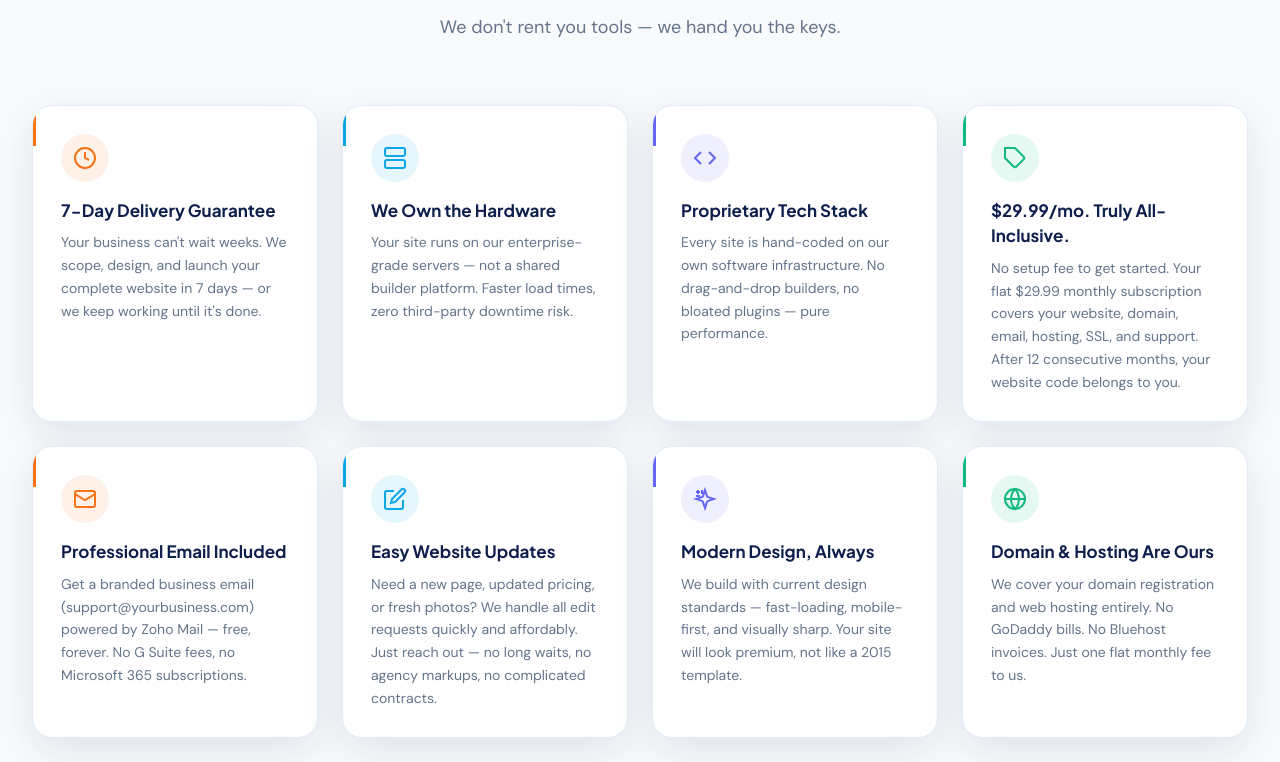
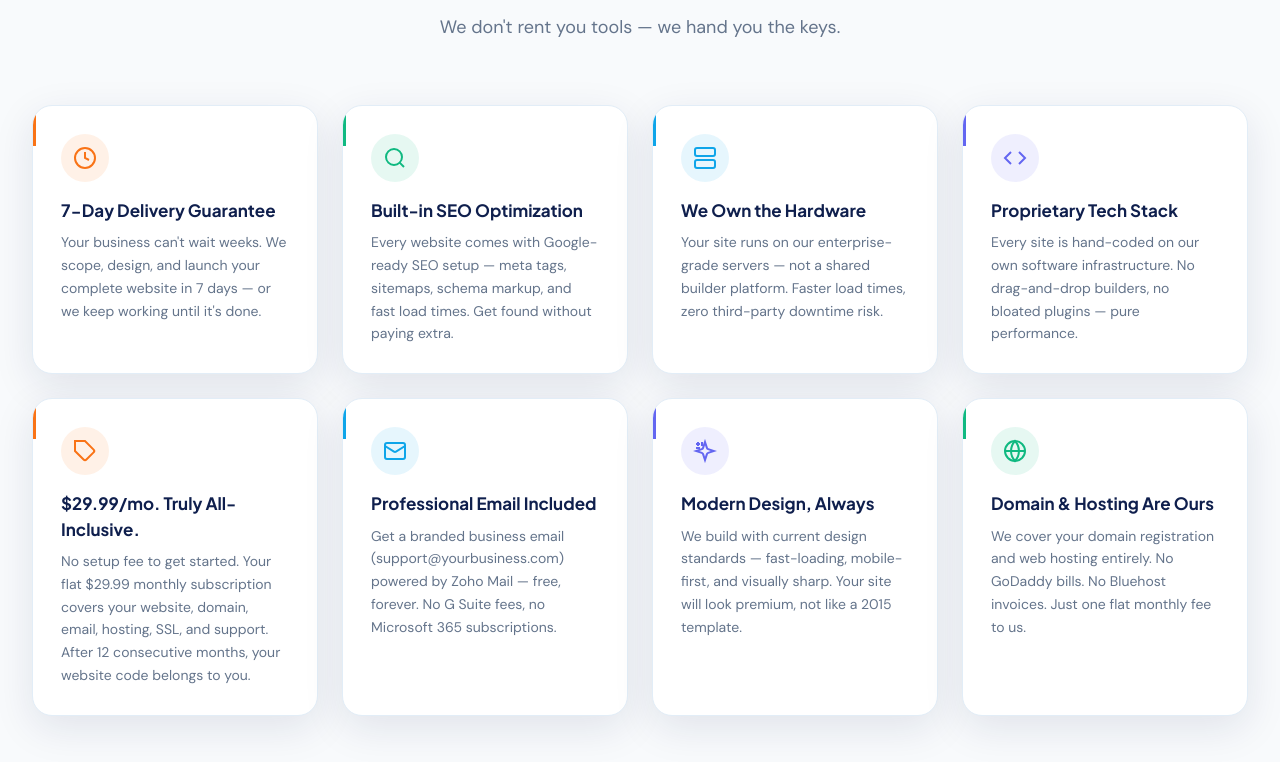
Before and after one commit to kalpeshtawde/ishasystems, a React (Vite) app: page / in a window 1280 px wide. Shown: the part 2962-3724 px from the top of the page. Built offline with nearby package versions, Linux system fonts and the light colour scheme.

Commit message:
some fixes to features section

```diff
--- a/src/i18n.tsx
+++ b/src/i18n.tsx
@@ -131,6 +131,9 @@ export const translations = {
       tile1Title: '7-Day Delivery Guarantee',
       tile1Desc:
         "Your business can't wait weeks. We scope, design, and launch your complete website in 7 days — or we keep working until it's done.",
+      tileSeoTitle: 'Built-in SEO Optimization',
+      tileSeoDesc:
+        'Every website comes with Google-ready SEO setup — meta tags, sitemaps, schema markup, and fast load times. Get found without paying extra.',
       tile2Title: 'We Own the Hardware',
       tile2Desc:
         'Your site runs on our enterprise-grade servers — not a shared builder platform. Faster load times, zero third-party downtime risk.',
@@ -540,6 +543,9 @@ export const translations = {
       tile1Title: 'Garantía de Entrega en 7 Días',
       tile1Desc:
         'Tu negocio no puede esperar semanas. Planificamos, diseñamos y lanzamos tu sitio web completo en 7 días — o seguimos trabajando hasta terminarlo.',
+      tileSeoTitle: 'Optimización SEO Integrada',
+      tileSeoDesc:
+        'Cada sitio web viene con configuración SEO lista para Google — meta tags, sitemaps, schema markup y tiempos de carga rápidos. Sé encontrado sin pagar extra.',
       tile2Title: 'Somos Dueños del Hardware',
       tile2Desc:
         'Tu sitio funciona en nuestros servidores empresariales — no en una plataforma compartida. Tiempos de carga más rápidos y cero riesgo de caídas de terceros.',
--- a/src/pages/Home.tsx
+++ b/src/pages/Home.tsx
@@ -469,7 +469,7 @@ export const Home: React.FC<HomeProps> = ({ setCurrentTab }) => {
 
           {/* 8-Tile Grid */}
           <div className="grid grid-cols-1 md:grid-cols-2 lg:grid-cols-4 gap-6 mt-14">
-            {/* Tile 1: Turnaround */}
+            {/* Row 1, Tile 1: Turnaround */}
             <div className="bg-white border border-[#e2edf7] rounded-[20px] p-7 relative overflow-hidden transition-all duration-300 hover:-translate-y-1 hover:shadow-xl" style={{ boxShadow: '0 12px 40px rgba(15,31,77,0.10)' }}>
               <div className="absolute top-0 left-0 w-[3px] h-[40px] bg-[#f97316]" />
               <div className="w-12 h-12 rounded-full flex items-center justify-center" style={{ background: 'rgba(249,115,22,0.10)' }}>
@@ -483,7 +483,21 @@ export const Home: React.FC<HomeProps> = ({ setCurrentTab }) => {
               </p>
             </div>
 
-            {/* Tile 2: Infrastructure */}
+            {/* Row 1, Tile 2: SEO */}
+            <div className="bg-white border border-[#e2edf7] rounded-[20px] p-7 relative overflow-hidden transition-all duration-300 hover:-translate-y-1 hover:shadow-xl" style={{ boxShadow: '0 12px 40px rgba(15,31,77,0.10)' }}>
+              <div className="absolute top-0 left-0 w-[3px] h-[40px] bg-[#10b981]" />
+              <div className="w-12 h-12 rounded-full flex items-center justify-center" style={{ background: 'rgba(16,185,129,0.10)' }}>
+                <svg xmlns="http://www.w3.org/2000/svg" width="24" height="24" fill="none" stroke="#10b981" strokeWidth="2" viewBox="0 0 24 24">
+                  <circle cx="11" cy="11" r="8"/><path d="m21 21-4.35-4.35"/>
+                </svg>
+              </div>
+              <h3 className="text-[#0f1f4d] font-bold text-[17px] mt-4" style={{ fontFamily: 'Plus Jakarta Sans, sans-serif' }}>{t.home.tileSeoTitle}</h3>
+              <p className="text-[#64748b] text-[14px] mt-2 leading-relaxed" style={{ fontFamily: 'DM Sans, sans-serif' }}>
+                {t.home.tileSeoDesc}
+              </p>
+            </div>
+
+            {/* Row 1, Tile 3: Infrastructure */}
             <div className="bg-white border border-[#e2edf7] rounded-[20px] p-7 relative overflow-hidden transition-all duration-300 hover:-translate-y-1 hover:shadow-xl" style={{ boxShadow: '0 12px 40px rgba(15,31,77,0.10)' }}>
               <div className="absolute top-0 left-0 w-[3px] h-[40px] bg-[#0ea5e9]" />
               <div className="w-12 h-12 rounded-full flex items-center justify-center" style={{ background: 'rgba(14,165,233,0.10)' }}>
@@ -497,7 +511,7 @@ export const Home: React.FC<HomeProps> = ({ setCurrentTab }) => {
               </p>
             </div>
 
-            {/* Tile 3: Software */}
+            {/* Row 1, Tile 4: Software */}
             <div className="bg-white border border-[#e2edf7] rounded-[20px] p-7 relative overflow-hidden transition-all duration-300 hover:-translate-y-1 hover:shadow-xl" style={{ boxShadow: '0 12px 40px rgba(15,31,77,0.10)' }}>
               <div className="absolute top-0 left-0 w-[3px] h-[40px] bg-[#6366f1]" />
               <div className="w-12 h-12 rounded-full flex items-center justify-center" style={{ background: 'rgba(99,102,241,0.10)' }}>
@@ -511,11 +525,11 @@ export const Home: React.FC<HomeProps> = ({ setCurrentTab }) => {
               </p>
             </div>
 
-            {/* Tile 4: Pricing */}
+            {/* Row 2, Tile 1: Pricing */}
             <div className="bg-white border border-[#e2edf7] rounded-[20px] p-7 relative overflow-hidden transition-all duration-300 hover:-translate-y-1 hover:shadow-xl" style={{ boxShadow: '0 12px 40px rgba(15,31,77,0.10)' }}>
-              <div className="absolute top-0 left-0 w-[3px] h-[40px] bg-[#10b981]" />
-              <div className="w-12 h-12 rounded-full flex items-center justify-center" style={{ background: 'rgba(16,185,129,0.10)' }}>
-                <svg xmlns="http://www.w3.org/2000/svg" width="24" height="24" fill="none" stroke="#10b981" strokeWidth="2" viewBox="0 0 24 24">
+              <div className="absolute top-0 left-0 w-[3px] h-[40px] bg-[#f97316]" />
+              <div className="w-12 h-12 rounded-full flex items-center justify-center" style={{ background: 'rgba(249,115,22,0.10)' }}>
+                <svg xmlns="http://www.w3.org/2000/svg" width="24" height="24" fill="none" stroke="#f97316" strokeWidth="2" viewBox="0 0 24 24">
                   <path d="M20.59 13.41l-7.17 7.17a2 2 0 0 1-2.83 0L2 12V2h10l8.59 8.59a2 2 0 0 1 0 2.82z"/><line x1="7" y1="7" x2="7.01" y2="7"/>
                 </svg>
               </div>
@@ -525,11 +539,11 @@ export const Home: React.FC<HomeProps> = ({ setCurrentTab }) => {
               </p>
             </div>
 
-            {/* Tile 5: Email */}
+            {/* Row 2, Tile 2: Email */}
             <div className="bg-white border border-[#e2edf7] rounded-[20px] p-7 relative overflow-hidden transition-all duration-300 hover:-translate-y-1 hover:shadow-xl" style={{ boxShadow: '0 12px 40px rgba(15,31,77,0.10)' }}>
-              <div className="absolute top-0 left-0 w-[3px] h-[40px] bg-[#f97316]" />
-              <div className="w-12 h-12 rounded-full flex items-center justify-center" style={{ background: 'rgba(249,115,22,0.10)' }}>
-                <svg xmlns="http://www.w3.org/2000/svg" width="24" height="24" fill="none" stroke="#f97316" strokeWidth="2" viewBox="0 0 24 24">
+              <div className="absolute top-0 left-0 w-[3px] h-[40px] bg-[#0ea5e9]" />
+              <div className="w-12 h-12 rounded-full flex items-center justify-center" style={{ background: 'rgba(14,165,233,0.10)' }}>
+                <svg xmlns="http://www.w3.org/2000/svg" width="24" height="24" fill="none" stroke="#0ea5e9" strokeWidth="2" viewBox="0 0 24 24">
                   <rect x="2" y="4" width="20" height="16" rx="2"/><path d="m22 7-8.97 5.7a1.94 1.94 0 0 1-2.06 0L2 7"/>
                 </svg>
               </div>
@@ -539,21 +553,7 @@ export const Home: React.FC<HomeProps> = ({ setCurrentTab }) => {
               </p>
             </div>
 
-            {/* Tile 6: Updates */}
-            <div className="bg-white border border-[#e2edf7] rounded-[20px] p-7 relative overflow-hidden transition-all duration-300 hover:-translate-y-1 hover:shadow-xl" style={{ boxShadow: '0 12px 40px rgba(15,31,77,0.10)' }}>
-              <div className="absolute top-0 left-0 w-[3px] h-[40px] bg-[#0ea5e9]" />
-              <div className="w-12 h-12 rounded-full flex items-center justify-center" style={{ background: 'rgba(14,165,233,0.10)' }}>
-                <svg xmlns="http://www.w3.org/2000/svg" width="24" height="24" fill="none" stroke="#0ea5e9" strokeWidth="2" viewBox="0 0 24 24">
-                  <path d="M11 4H4a2 2 0 0 0-2 2v14a2 2 0 0 0 2 2h14a2 2 0 0 0 2-2v-7"/><path d="M18.5 2.5a2.121 2.121 0 0 1 3 3L12 15l-4 1 1-4 9.5-9.5z"/>
-                </svg>
-              </div>
-              <h3 className="text-[#0f1f4d] font-bold text-[17px] mt-4" style={{ fontFamily: 'Plus Jakarta Sans, sans-serif' }}>{t.home.tile6Title}</h3>
-              <p className="text-[#64748b] text-[14px] mt-2 leading-relaxed" style={{ fontFamily: 'DM Sans, sans-serif' }}>
-                {t.home.tile6Desc}
-              </p>
-            </div>
-
-            {/* Tile 7: Design */}
+            {/* Row 2, Tile 3: Design */}
             <div className="bg-white border border-[#e2edf7] rounded-[20px] p-7 relative overflow-hidden transition-all duration-300 hover:-translate-y-1 hover:shadow-xl" style={{ boxShadow: '0 12px 40px rgba(15,31,77,0.10)' }}>
               <div className="absolute top-0 left-0 w-[3px] h-[40px] bg-[#6366f1]" />
               <div className="w-12 h-12 rounded-full flex items-center justify-center" style={{ background: 'rgba(99,102,241,0.10)' }}>
@@ -567,7 +567,7 @@ export const Home: React.FC<HomeProps> = ({ setCurrentTab }) => {
               </p>
             </div>
 
-            {/* Tile 8: Ownership */}
+            {/* Row 2, Tile 4: Ownership */}
             <div className="bg-white border border-[#e2edf7] rounded-[20px] p-7 relative overflow-hidden transition-all duration-300 hover:-translate-y-1 hover:shadow-xl" style={{ boxShadow: '0 12px 40px rgba(15,31,77,0.10)' }}>
               <div className="absolute top-0 left-0 w-[3px] h-[40px] bg-[#10b981]" />
               <div className="w-12 h-12 rounded-full flex items-center justify-center" style={{ background: 'rgba(16,185,129,0.10)' }}>
```
